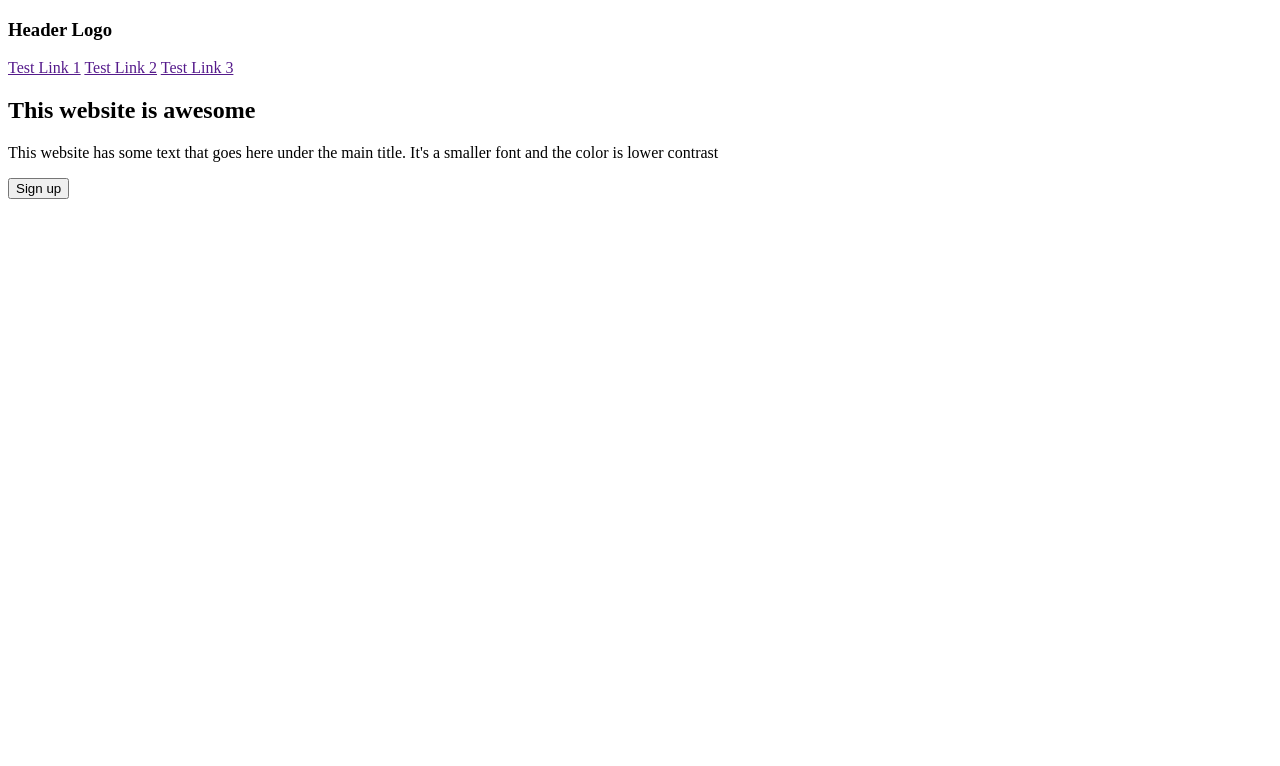
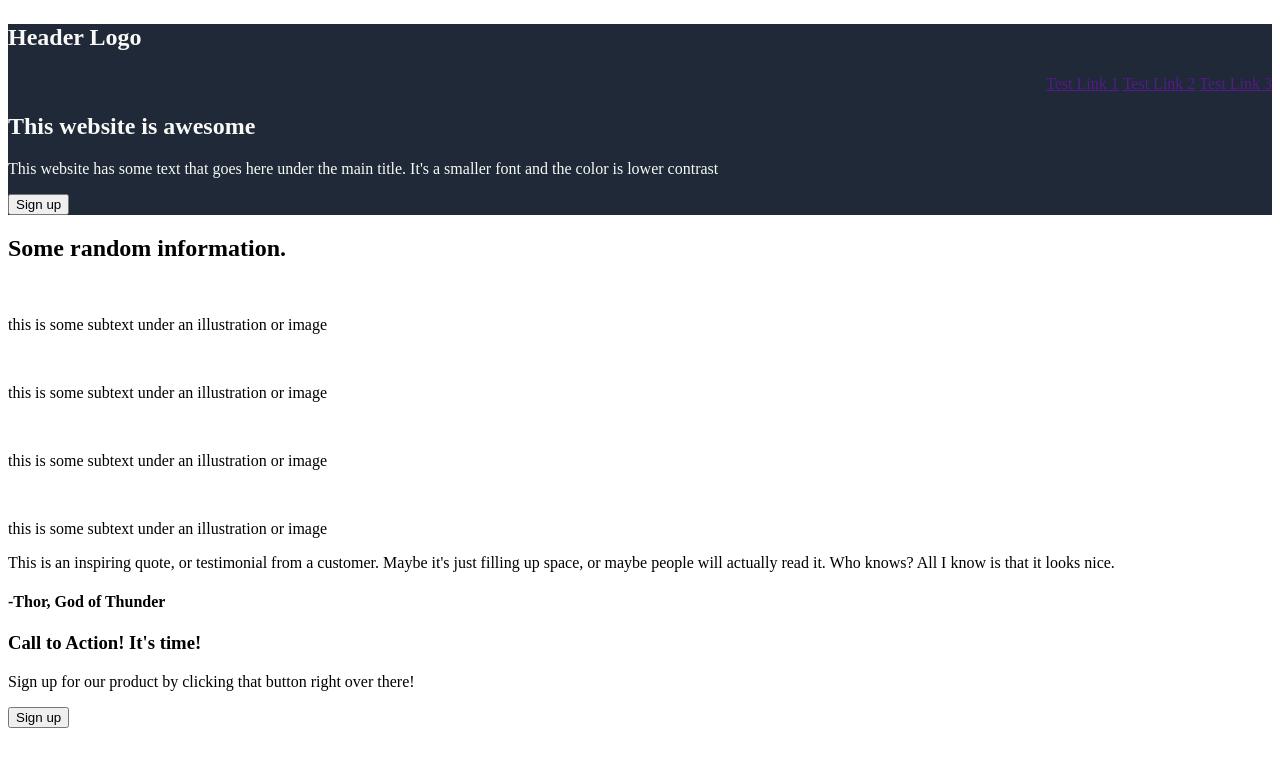
Before and after one commit to zoy570/OdinLandingPage, a plain HTML site: page LandingPage.html in a window 1280 px wide. Drawn offline with Linux system fonts and the light colour scheme.

Commit message:
Added html header, main, seciton and footer Started working on LandPage CSS

```diff
--- /dev/null
+++ b/LandingPage.css
@@ -0,0 +1,26 @@
+/* LandingPage.css */
+
+header{
+    background-color: #1F2937;
+    color: #F9FAF8;
+
+}
+
+
+main{
+
+}
+
+section{
+
+}
+
+footer{
+
+
+}
+
+li{
+    display: inline;
+
+}
--- a/LandingPage.html
+++ b/LandingPage.html
@@ -1,6 +1,7 @@
 <!DOCTYPE html>
 <html lang="en">
   <head>
+      <link rel = "stylesheet" href = "LandingPage.css">
     <meta charset="UTF-8">
     <title>Landing Page</title>
   </head>
@@ -8,20 +9,61 @@
   <body>
 
     <header>
-        <h3>Header Logo</h3>
+        <h3 style = "font-size: 24px;">Header Logo</h3>
 
-        <a href = "">Test Link 1</a>
-        <a href = "">Test Link 2</a>
-        <a href = "">Test Link 3</a>
+        <div class = "nav">
+            <ul style = "text-align: right;">
+                <li><a href = "">Test Link 1</a></li>
+                <li><a href = "">Test Link 2</a></li>
+                <li><a href = "">Test Link 3</a></li>
+    </ul>
+    </div>
+
+
 
         <h2>This website is awesome</h2>
         <p>This website has some text that goes here under the main title. It's a smaller font and the color is lower contrast</p>
 
         <button>Sign up</button>
+
+        <img = ""   atl = "placeholder">
     </header>
 
 
 
+
+    <main>
+        <h2>Some random information.</h2>
+
+        <img = ""   atl = "placeholder">
+        <p>this is some subtext under an illustration or image</p>
+
+        <img = ""   atl = "placeholder">
+        <p>this is some subtext under an illustration or image</p>
+
+        <img = ""   atl = "placeholder">
+        <p>this is some subtext under an illustration or image</p>
+
+        <img = ""   atl = "placeholder">
+        <p>this is some subtext under an illustration or image</p>
+
+    </main>
+
+
+    <section>
+        <p>
+            This is an inspiring quote, or testimonial from a customer. Maybe it's just filling up space, or maybe people will actually read it. Who knows? All I know is that it looks nice.
+        </p>
+        <h4>-Thor, God of Thunder</h4>
+
+    </section>
+
+    <footer>
+        <h3>Call to Action! It's time!</h3>
+        <p>Sign up for our product by clicking that button right over there!</p>
+
+        <button>Sign up</button>
+    </footer>
 
   </body>
 
```
